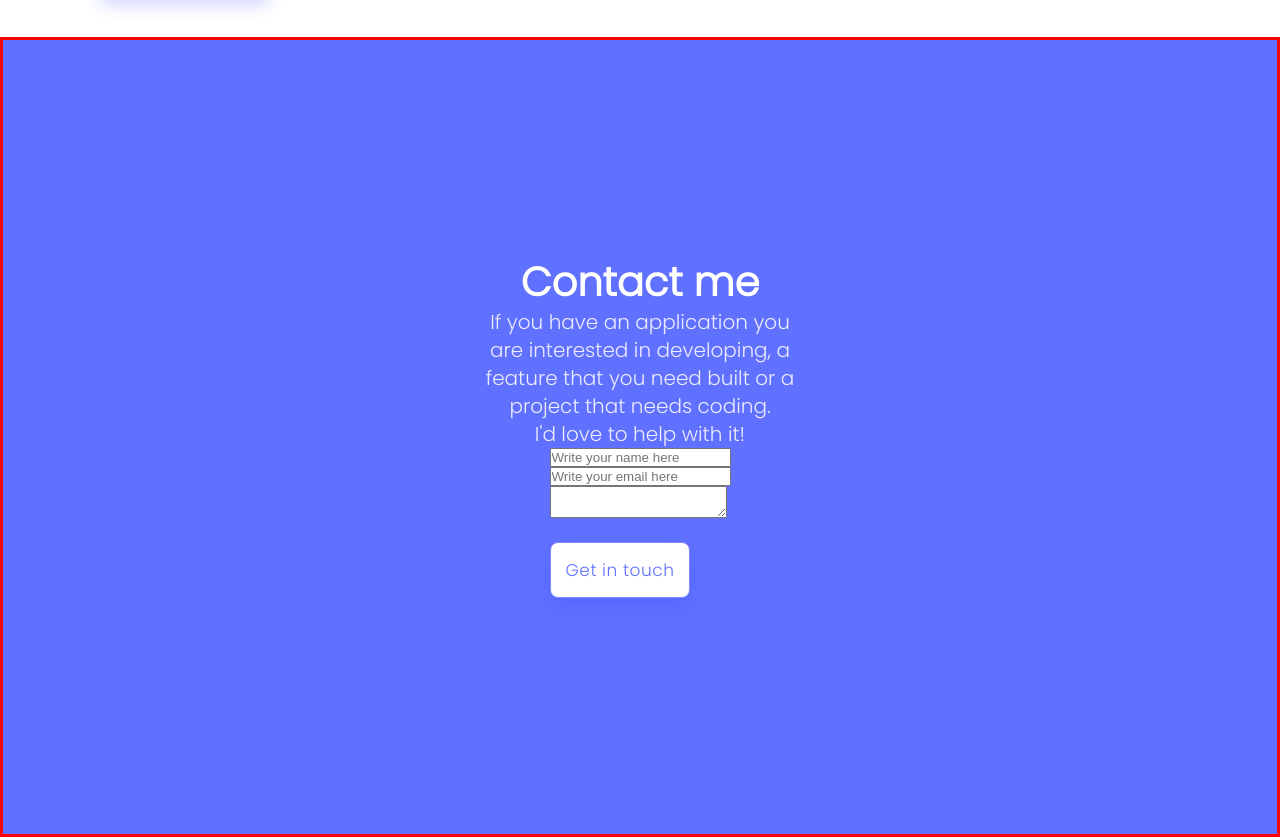
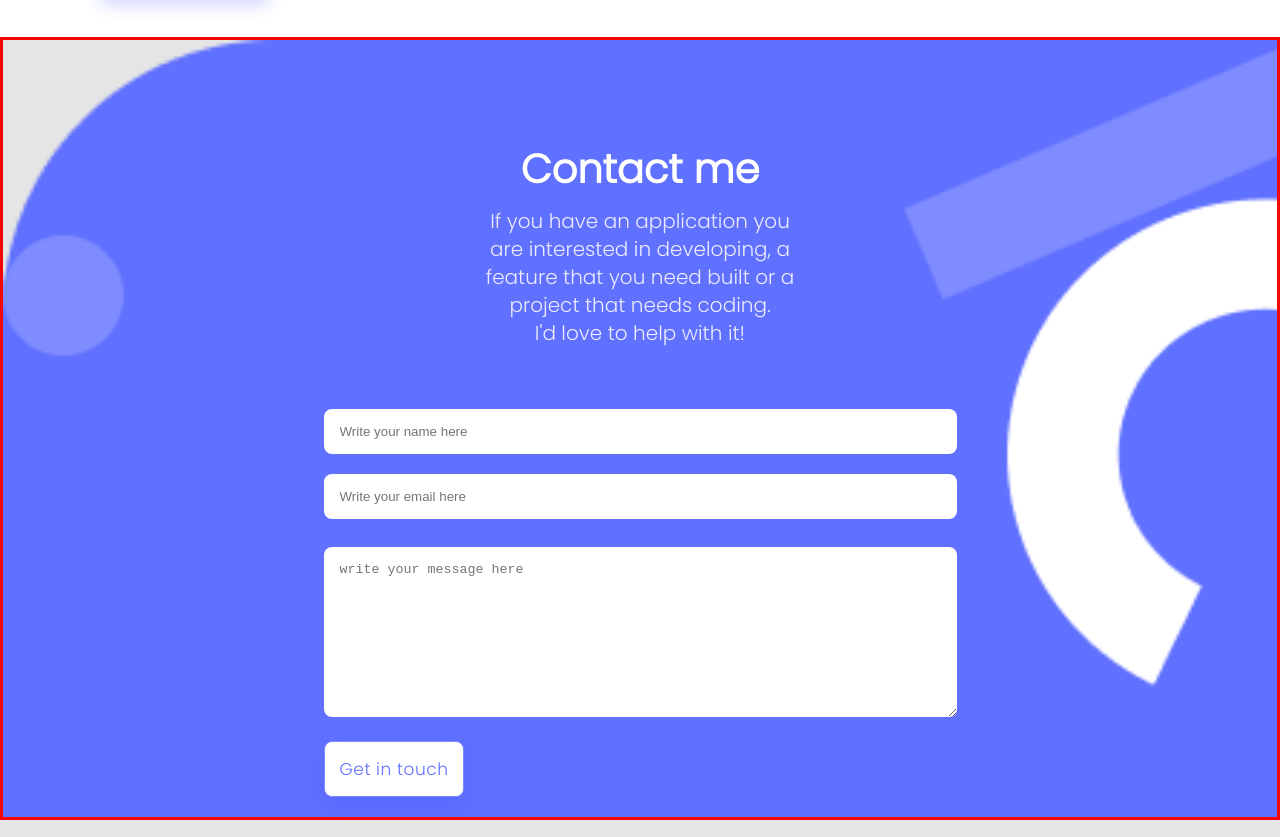
Before and after one commit to Ayokunnumi1/Portfolio, a website: page index.html in a window 1280 px wide. Shown: the part 3339-4176 px from the top of the page. Drawn offline with Linux system fonts and the light colour scheme.

Commit message:
Edit html file, Add new styles to form section

```diff
--- a/index.html
+++ b/index.html
@@ -243,7 +243,6 @@
 
 
     <section class="contact--section">
-      <div class="contact--div">
         <h2 class="contact--me">Contact me</h2>
         <p class="contact--paragraph">
           If you have an application you <br> are interested in developing,
@@ -251,33 +250,17 @@
           I'd love to help with it!
         </p>
         <form action="https://formspree.io/f/{form_id}" method="post">
-          <ul class="contact--list">
-            <li>
-              <input type="text" name="name" id="name"
+          <input type="text" name="name" id="name"
                 required maxlength="30"
                 placeholder="Write your name here">
-            </li>
-          </ul>
-          <ul class="contact--list">
-            <li>
-              <input type="email" name="email" id="email"
+
+            <input type="email" name="email" id="email"
                 required
                 placeholder="Write your email here">
-            </li>
-          </ul>
-          <ul class="contact--list">
-            <li>
-              <textarea name="message" id="message"
-                required maxlength="500"
-                placeholder="Write your message here">
-              </textarea>
-            </li>
-          </ul>
-          <div>
+
+              <textarea name="message" id="message" maxlength="500" placeholder="write your message here"></textarea>
             <button type="submit" class="see--project">Get in touch</button>
-          </div>
-        </form>
-      </div>
+          </form>
     </section>
   </body>
 </html>
--- a/style.css
+++ b/style.css
@@ -301,14 +301,20 @@ h2 {
   width: 30px;
 }
 
-.contact--div {
-  background: #6070FF;
-  height: 100vh;
+.contact--section {
+  background-image: url(images/contact-shape.png), url(images/contact-bkground.png);
+  background-repeat: no-repeat;
+  background-size: cover;
+  height: 100%;
   display: flex;
   flex-direction: column;
   justify-content: center;
   align-items: center;
   border: 3px solid red;
+  width: 100%;
+  padding-top: 103px;
+  /* gap: 1.5rem;
+   */
 }
 
 .contact--me {
@@ -318,6 +324,7 @@ h2 {
   font-size: 40px;
   line-height: 52px;
   color: #fff;
+  text-align: center;
 }
 
 .contact--paragraph {
@@ -328,13 +335,39 @@ h2 {
   line-height: 28px;
   color: #ebebff;
   text-align: center;
+  margin-bottom: 52px;
+  margin-top: 12px;
+
 }
 
 .contact--list {
   list-style: none;
 }
 
+.contact--input {
+  padding: 5px 5px;
+}
 
+input {
+  padding: 10px 10px;
+  width: 20rem;
+  margin: 10px 0;
+  border-radius: 8px;
+  width: 100%;
+  padding: 15px 16px;
+  outline: none;
+  border: none;
+}
+
+textarea {
+  padding: 15px 16px;
+  margin-top: 18px;
+  height: 170px;
+  border-radius: 8px;
+  width: 100%;
+  border: none;
+  outline: none;
+}
 
 @media screen and (min-width: 768px) {
   .Hamburger-logo {
```
Also changed, not shown: images/contact-bkground.png (renamed from images/contact me background.png), images/contact-shape.png (added).
